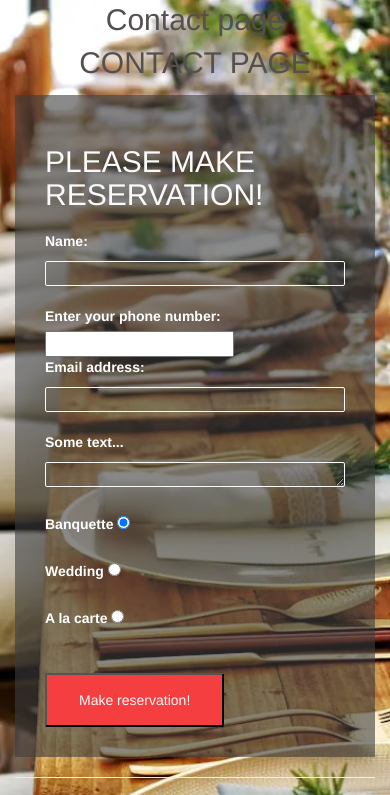
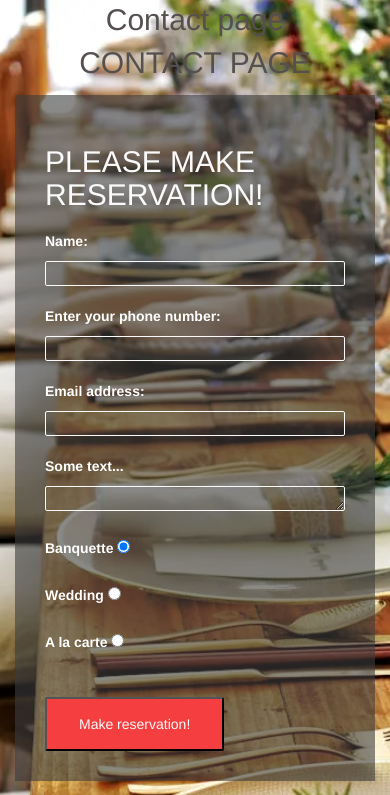
Before and after one commit to kamenco/dines, a Flask app: page /contact in a window 390 px wide. Shown: the part 633-1428 px from the top of the page. Run offline with Flask 3, Linux system fonts and the light colour scheme; some libraries are stand-ins or nearby versions.

Commit message:
Edited the phone number and the text area

```diff
--- a/taskmanager/templates/contact.html
+++ b/taskmanager/templates/contact.html
@@ -9,7 +9,7 @@
       <form id="signup-form">
         <h2><i class="fa-solid fa-masks-theater"></i> PLEASE MAKE RESERVATION!</h2>
         <label for="first_name">Name:</label><input type="text" id="first_name" class="text-input" name="first_name" required><br>
-        <label for="phone">Enter your phone number:</label> <input type="tel" id="phone" name="phone" pattern="[0-9]{3}-[0-9]{2}-[0-9]{3}" required><br>
+        <label for="phone">Enter your phone number:</label> <input type="tel" id="phone" class="text-input" name="phone" pattern="[0-9]{3}-[0-9]{2}-[0-9]{3}" required><br>
         <label for="email_address">Email address:</label> <input type="email" id="email_address" class="text-input" name="email_address" required><br>
         <label for="textarea">Some text...</label><textarea id="textarea" class="text-input" name="textarea" rows="4" required></textarea><br>
         <div class="radio-buttons">
```
